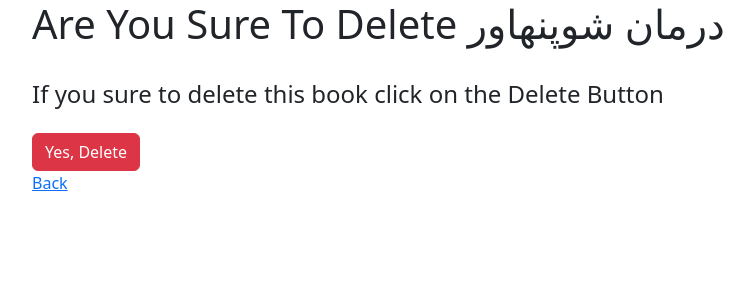
After one commit to naser66/django_bookstore, a Django app: page /books/1/delete/ in a window 1280 px wide. The commit adds this page. Shown: the top 300 px of the page, without its empty margins (50-804 px from the left). Run offline with Django 5.2, Linux system fonts and the light colour scheme; data comes from the database, SQL or seed files in the repository; both versions use the stored data as it was after the commit.

Commit message:
add BookDeleteView to BookStore

```diff
--- /dev/null
+++ b/books/templates/books/book_delete.html
@@ -0,0 +1,19 @@
+{% extends '_base.html' %}
+
+
+{% block title %}Delete {{ book.title }}{% endblock %}
+
+{% block content %}
+    <form action="" method="post">
+        {% csrf_token %}
+        <h1>Are You Sure To Delete {{ book.title }}</h1>
+        <br>
+        <h4> If you sure to delete this book click on the Delete Button</h4>
+        <button class="btn btn-danger mt-3" type="submit">Yes, Delete</button>
+        <br>
+        <a href="{% url 'book_list' %}">Back</a>
+    </form>
+
+
+
+{% endblock %}
--- a/books/templates/books/book_detail.html
+++ b/books/templates/books/book_detail.html
@@ -11,7 +11,8 @@
         <h5>قیمت: {{ book.price }}</h5>
         <br>
         <br>
-        <a href="{% url 'bood_edit' book.id %}"><button class="btn btn-primary mt-3" type="button">Edit</button></a>
+        <a href="{% url 'book_edit' book.id %}"><button class="btn btn-primary mt-3" type="button">Edit</button></a>
+        <a href="{% url 'book_delete' book.id %}"><button class="btn btn-danger mt-3" type="button">Delete</button></a>
         <hr>
         <br>
         <h4>Back to <a href="{% url 'book_list' %}">Books List</a> </h4>
--- a/books/templates/books/create_book.html
+++ b/books/templates/books/create_book.html
@@ -8,7 +8,7 @@
         {% csrf_token %}
         {{ form|crispy }}
 
-    <button class="btn btn-success mt-3" type="submit">send</button>
+    <button class="btn btn-success mt-3" type="submit">Add</button>
     <br>
     <a href="{% url 'book_list' %}">Back</a>
 
--- a/books/urls.py
+++ b/books/urls.py
@@ -1,10 +1,11 @@
 from django.urls import path
 
-from .views import BookListView, BookDetailView, BookCreateView, BookUpdateView
+from .views import BookListView, BookDetailView, BookCreateView, BookUpdateView, BookDeleteView
 
 urlpatterns = [
     path('', BookListView.as_view(), name='book_list'),
     path('<int:pk>/', BookDetailView.as_view(), name='book_detail'),
     path('create/', BookCreateView.as_view(), name='create_book'),
-    path('<int:pk>/edit/', BookUpdateView.as_view(), name='bood_edit'),
+    path('<int:pk>/edit/', BookUpdateView.as_view(), name='book_edit'),
+    path('<int:pk>/delete/', BookDeleteView.as_view(), name='book_delete'),
 ]
--- a/books/views.py
+++ b/books/views.py
@@ -1,4 +1,5 @@
 from django.views import generic
+from django.urls import reverse_lazy
 
 from .models import Book
 from .forms import NewBookForm
@@ -28,3 +29,9 @@ class BookUpdateView(generic.UpdateView):
     model = Book
     fields = ['title', 'author', 'description', 'price', ]
     template_name = 'books/book_update.html'
+
+
+class BookDeleteView(generic.DeleteView):
+    model = Book
+    template_name = 'books/book_delete.html'
+    success_url = reverse_lazy('book_list')
```
Also changed, not shown: db.sqlite3.
